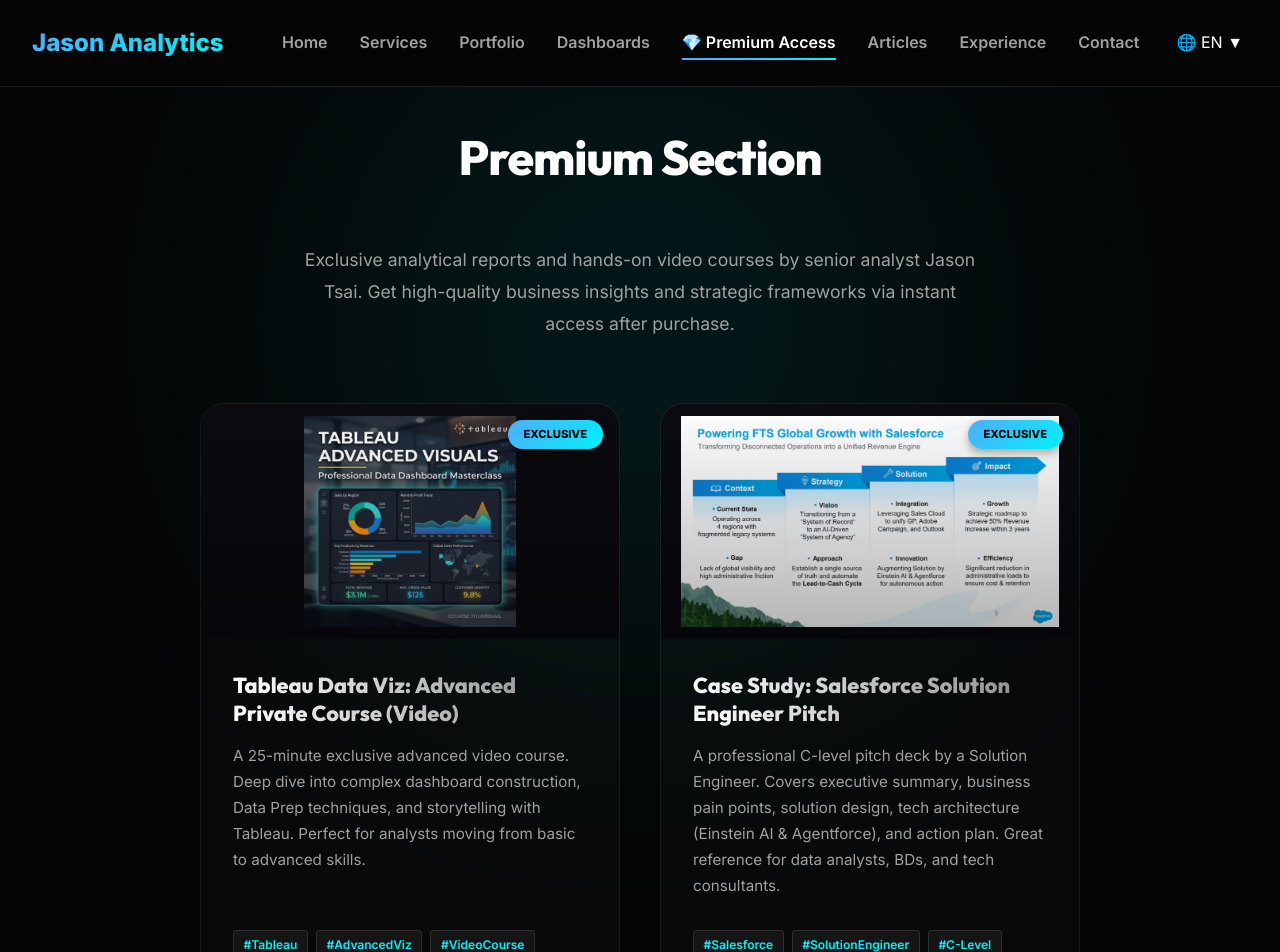
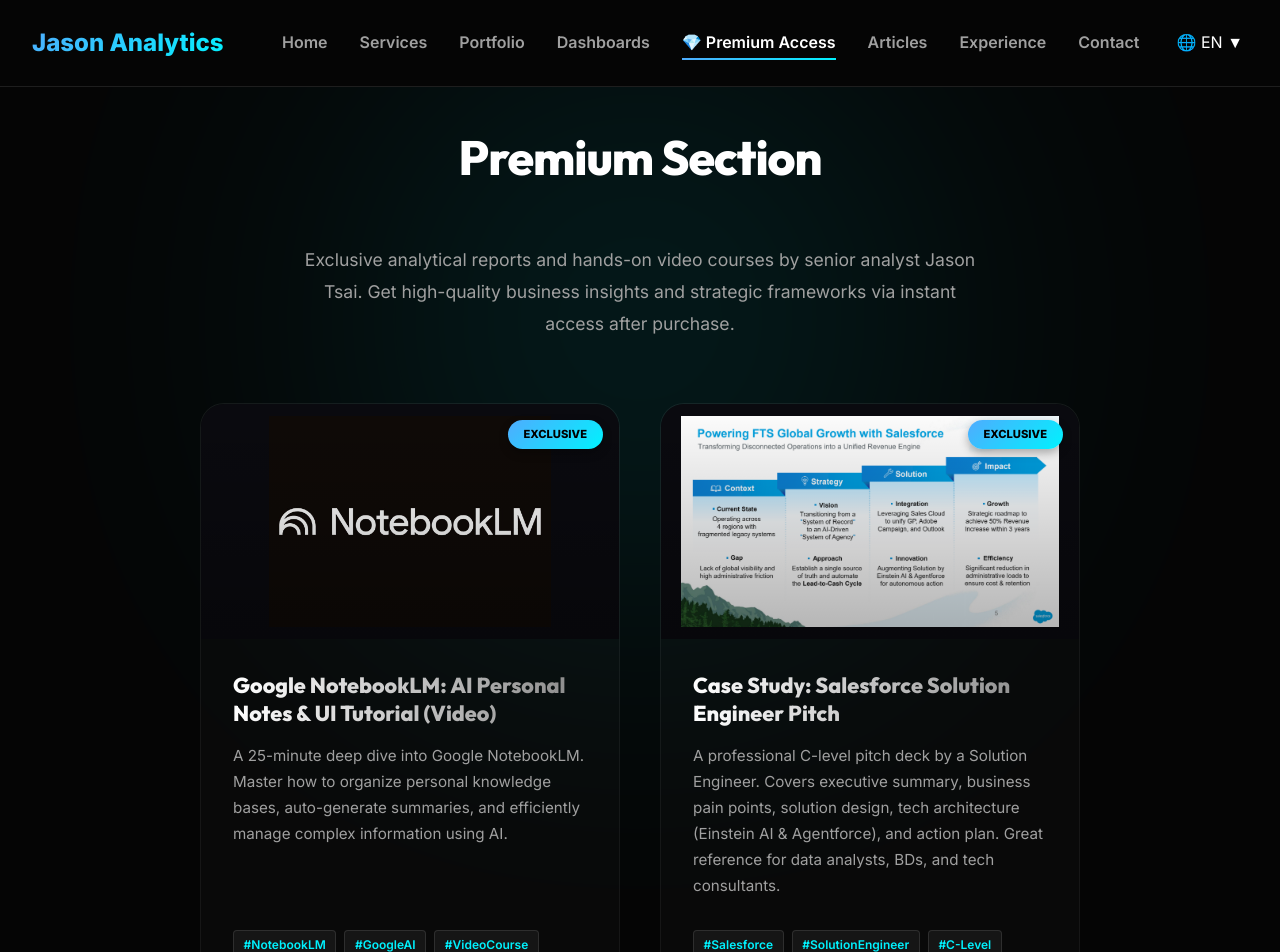
Before and after one commit to ds-jason-tsai/jason-by-tsai-portfolio, a Next.js app: page /en/reports in a window 1280 px wide. Shown: the top 952 px of the page. Built offline with nearby package versions, Linux system fonts and the light colour scheme.

Commit message:
feat: update NotebookLM course details, price to 49, and new cover

```diff
--- a/app/[lang]/reports/page.tsx
+++ b/app/[lang]/reports/page.tsx
@@ -39,21 +39,21 @@ export default async function Reports({ params }: { params: Promise<{ lang: stri
 
   const reports = [
     {
-      id: 'tableau_adv_video',
-      image: '/images/tableau_video_cover.png',
+      id: 'notebooklm_intro',
+      image: '/images/notebooklm_cover.jpg',
       title: {
-        zh: 'Tableau 數據視覺化：不公開進階實戰 (影片課程)',
-        en: 'Tableau Data Viz: Advanced Private Course (Video)',
-        ja: 'Tableau データ可視化：高度な実践講座 (非公開動画)',
+        zh: 'Google NotebookLM：AI 個人筆記與介面教學 (影片課程)',
+        en: 'Google NotebookLM: AI Personal Notes & UI Tutorial (Video)',
+        ja: 'Google NotebookLM：AI個人ノート＆UI チュートリアル (動画)',
       },
       description: {
-        zh: '這是一份約 25 分鐘的不公開進階實戰教學影片。深度拆解複雜看板的建構邏輯、數據清洗技巧 (Data Prep) 以及如何透過 Tableau 講述具影響力的商業故事。適合已具備基礎、想跨入進階職能的分析師。',
-        en: 'A 25-minute exclusive advanced video course. Deep dive into complex dashboard construction, Data Prep techniques, and storytelling with Tableau. Perfect for analysts moving from basic to advanced skills.',
-        ja: '約25分の高度な実践解説動画。複雑なダッシュボードの構築ロジック、データクリーニング、Tableauによるストーリーテリングを深掘りします。スキルアップを目指すアナリストに最適。',
+        zh: '這是一份約 25 分鐘的 Google NotebookLM 深度介面教學影片。快速掌握如何運用 AI 整理個人知識庫、自動生成專屬摘要，以及高效管理複雜資訊的實戰技巧。適合所有高效筆記愛好者與分析師。',
+        en: 'A 25-minute deep dive into Google NotebookLM. Master how to organize personal knowledge bases, auto-generate summaries, and efficiently manage complex information using AI.',
+        ja: '約25分の Google NotebookLM 徹底解説動画。AIを活用した個人のナレッジベース構築、自動要約生成、複雑な情報の効率的な管理スキルを素早く習得できます。',
       },
-      price: 498,
+      price: 49,
       currency: 'TWD',
-      tags: ['#Tableau', '#AdvancedViz', '#VideoCourse', '#DataStorytelling', '#不公開影片'],
+      tags: ['#NotebookLM', '#GoogleAI', '#VideoCourse', '#Productivity', '#不公開影片'],
     },
     {
       id: 'salesforce_se',
```
Also changed, not shown: public/images/notebooklm_cover.jpg (added).
